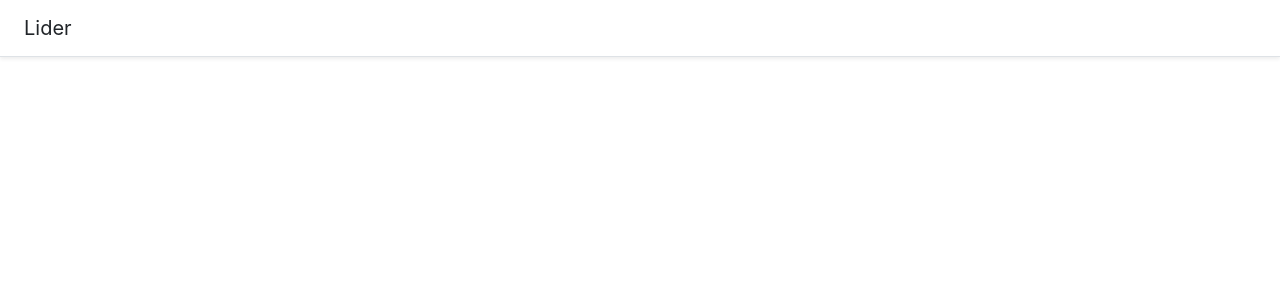
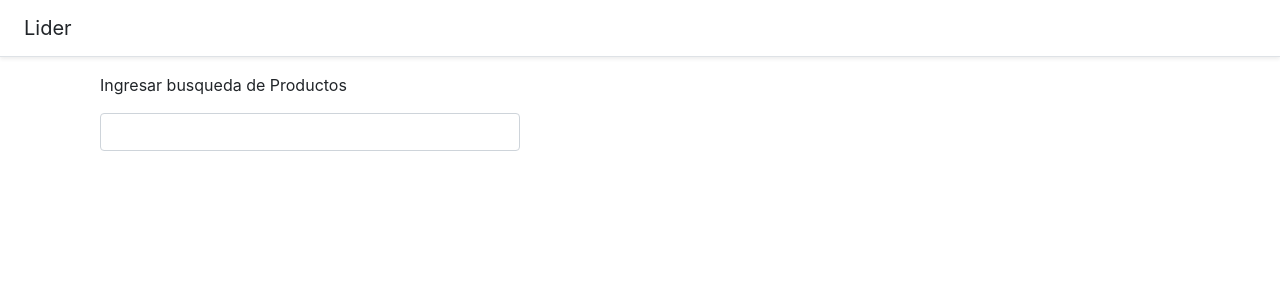
Before and after one commit to vmatheu/walmart-shopping-webapp, a React app: page / in a window 1280 px wide. Shown: the top 300 px of the page. Built offline with nearby package versions, Linux system fonts and the light colour scheme.

Commit message:
added input component in SearchProduct

```diff
--- a/src/App.js
+++ b/src/App.js
@@ -1,7 +1,10 @@
 import React from 'react';
+import SearchProduct from 'modules/SearchProduct'
 
 const App = () => (
-  <div className="container" />
+  <div className="container">
+    <SearchProduct />
+  </div>
   );
 
 export default App;
--- a/src/modules/SearchProduct/index.js
+++ b/src/modules/SearchProduct/index.js
@@ -1,7 +1,21 @@
 import React from 'react';
 
 const SearchProduct = () => (
-  <div className="container" />
-    );
+  <div className="container">
+    <div className="row col-sm-12 col-md-5 ">
+      <p>Ingresar busqueda de Productos</p>
+    </div>
+    <div className="row col-sm-12 col-md-5">
+      <input
+        id="inputSearchById"
+        className="form-control"
+        style={{ width: '100%' }}
+      />
+    </div>
+    <div className="container" style={{ marginTop: '20px' }}>
+
+    </div>
+  </div>
+);
 
 export default SearchProduct;
```
Also changed, not shown: 1 other file (tests, documents, lock files or other folders).
